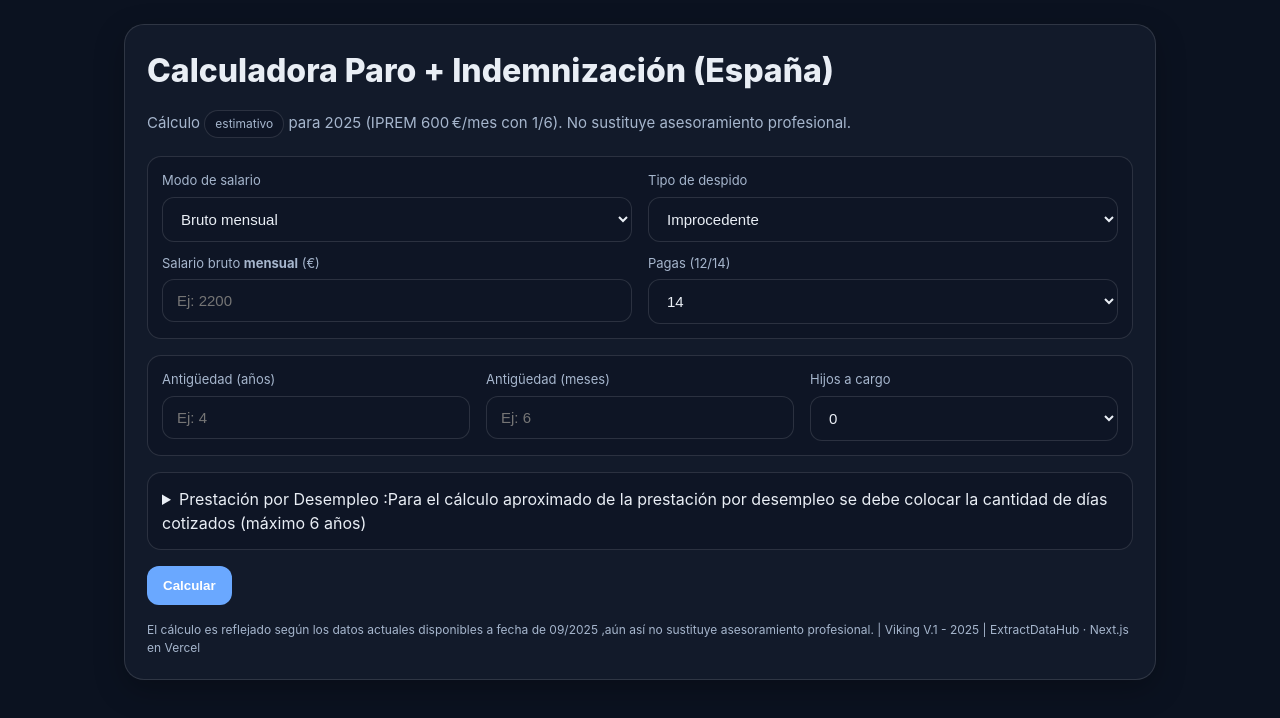
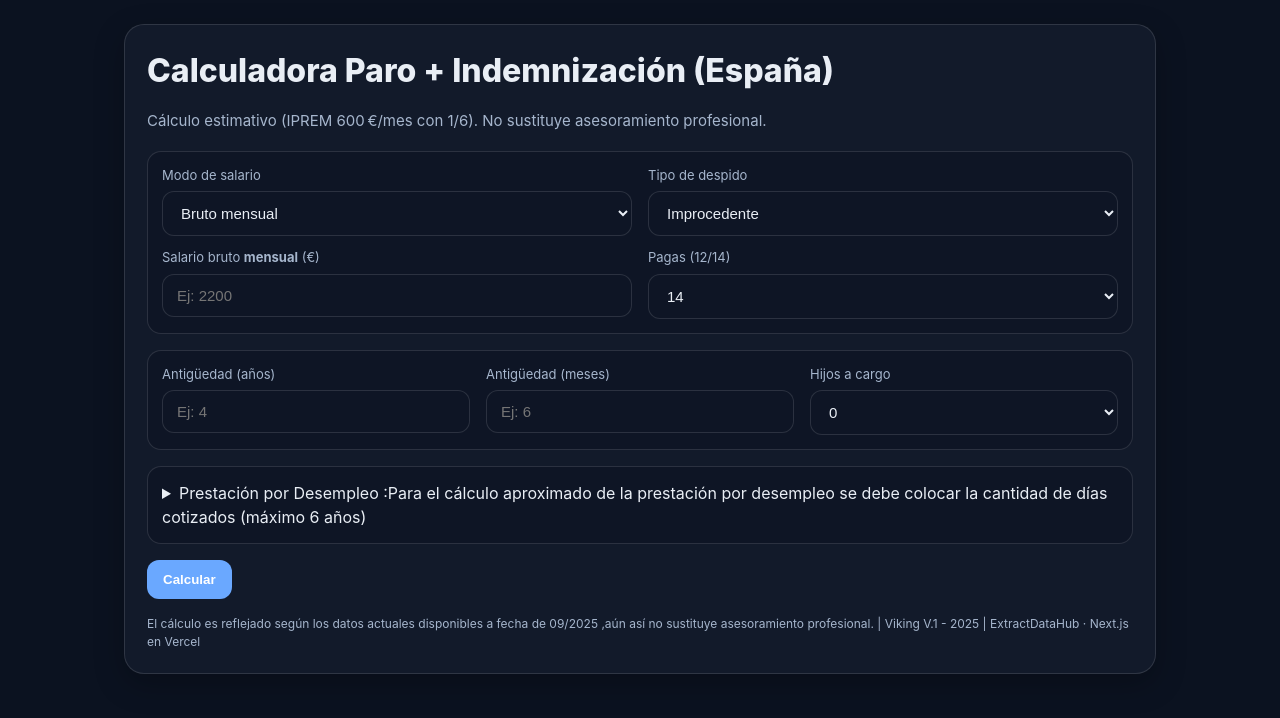
Before and after one commit to MrProphecy/calculadora-paro-indemnizacion, a Next.js app: page / in a window 1280 px wide. Shown: the top 718 px of the page. Built offline with nearby package versions, Linux system fonts and the light colour scheme.

Commit message:
Update index.js

```diff
--- a/pages/index.js
+++ b/pages/index.js
@@ -121,7 +121,7 @@ export default function Home(){
     <div className="container">
       <div className="card">
         <h1 className="h1">Calculadora Paro + Indemnización (España)</h1>
-        <p className="sub">Cálculo <span className="badge">estimativo</span> para 2025 (IPREM 600 €/mes con 1/6). No sustituye asesoramiento profesional.</p>
+        <p className="sub">Cálculo estimativo (IPREM 600 €/mes con 1/6). No sustituye asesoramiento profesional.</p>
 
         {/* BLOQUE 1: Salario + Tipo de despido */}
         <div className="section" style={{marginBottom:16}}>
```
